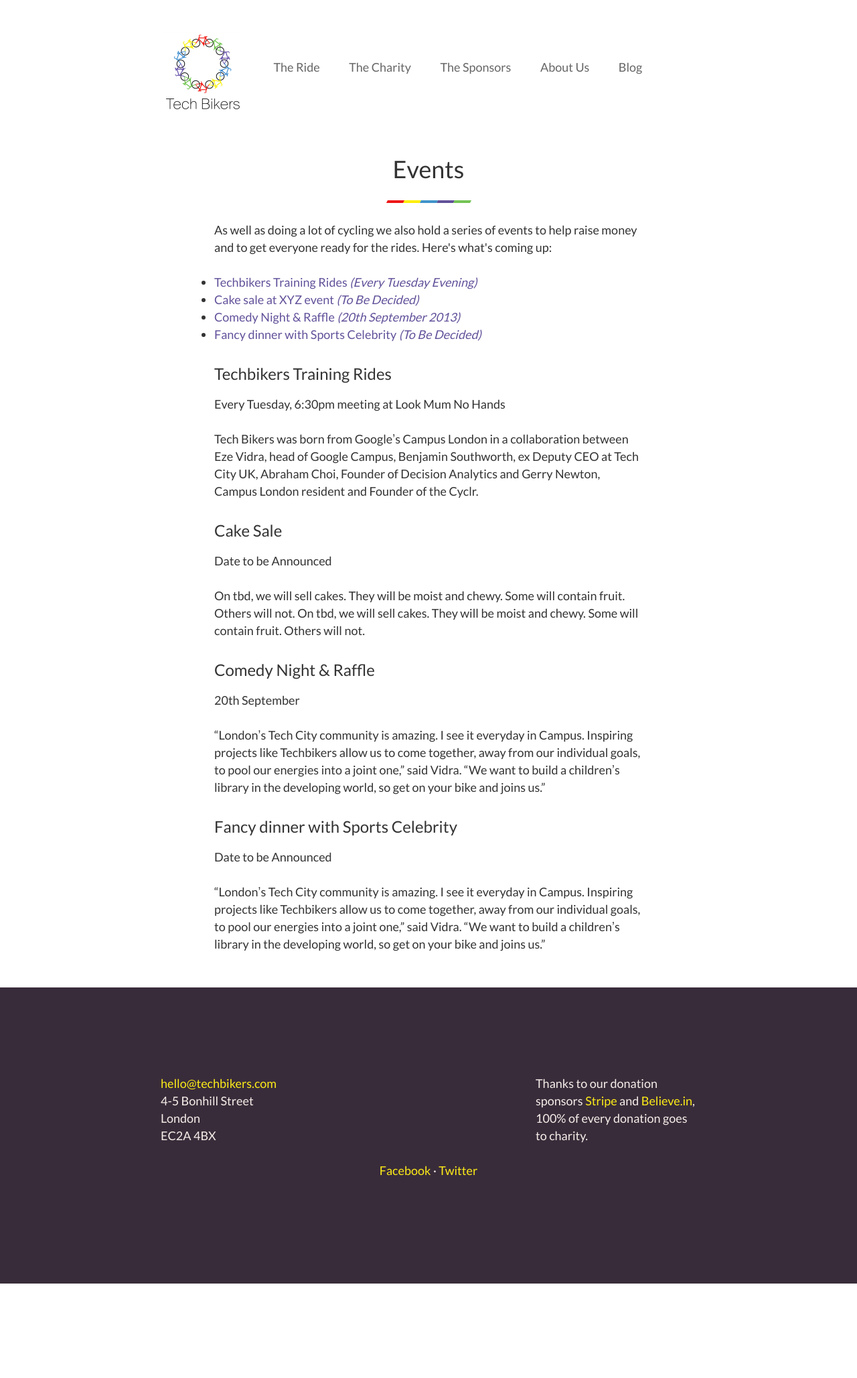
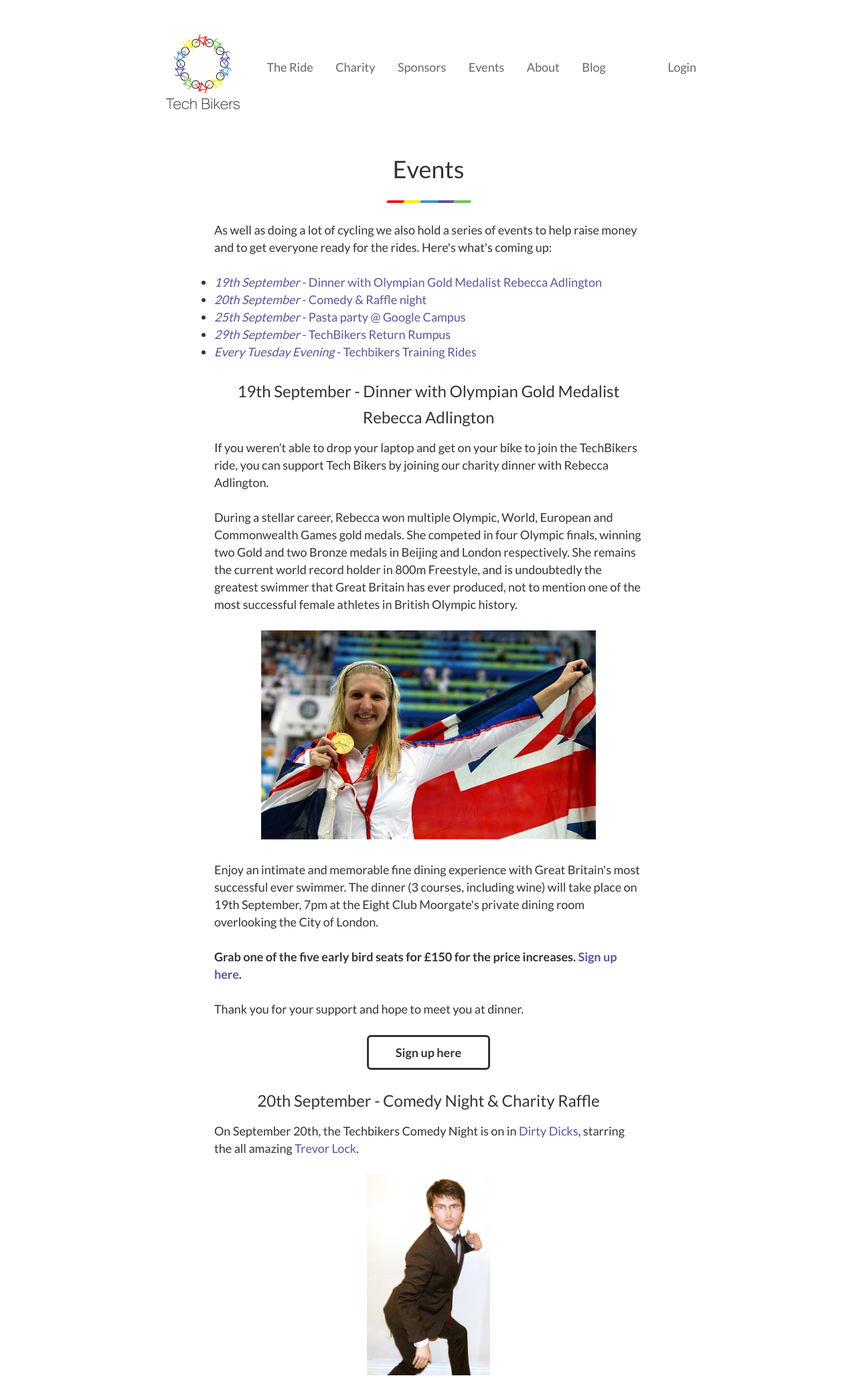
Before and after one commit to Techbikers/api, a Django app: page /events/ in a window 1280 px wide. Shown: the top 2057 px of the page at 67% size. Before the commit the page ends 1916 px from the top, so only its background shows below. Run offline with Django 3.2, Linux system fonts and the light colour scheme; parts of the project's set-up code (start-up, migrations or seed data) failed here and were passed over; some libraries are stand-ins or nearby versions.

Commit message:
Updated the events page with actual content.
Signed-off-by: Michael Willmott <michael@knodium.com>

```diff
--- a/techbikers/static/css/main.css
+++ b/techbikers/static/css/main.css
@@ -689,7 +689,7 @@ input[type="checkbox"] {
   -moz-transition: color 0.3s linear;
   -o-transition: color 0.3s linear;
   transition: color 0.3s linear;
-  margin: 0 40px 0 0;
+  margin: 0 30px 0 0;
   vertical-align: middle;
   height: 200px;
   line-height: 200px;
--- a/techbikers/static/less/layout.less
+++ b/techbikers/static/less/layout.less
@@ -43,7 +43,7 @@
     a {
       display: inline-block;
       .transition(color .3s linear);
-      margin: 0 40px 0 0;
+      margin: 0 30px 0 0;
       vertical-align: middle;
       height: 200px;
       line-height: 200px;
--- a/templates/events.html
+++ b/templates/events.html
@@ -9,42 +9,85 @@
 
     <p>
       As well as doing a lot of cycling we also hold a series of events to help raise money and to get everyone ready for the rides. Here's what's coming up:
-        <ul>
-            <li><a href="#trainingrides">Techbikers Training Rides <i>(Every Tuesday Evening)</i></a></li>
-            <li><a href="#cakesale">Cake sale at XYZ event <i>(To Be Decided)</i></a></li>
-            <li><a href="#comedynight">Comedy Night & Raffle <i>(20th September 2013)</i></a></li>
-            <li><a href="#celebritydinner">Fancy dinner with Sports Celebrity <i>(To Be Decided)</i></a></li>
-        </ul>
+      <ul>
+        <li><a href="#celebritydinner"><i>19th September</i> - Dinner with Olympian Gold Medalist Rebecca Adlington</i></a></li>
+        <li><a href="#comedynight"><i>20th September</i> - Comedy & Raffle night</i></a></li>
+        <li><a href="#pastaparty"><i>25th September</i> - Pasta party @ Google Campus</a></li>
+        <li><a href="#techbikersreturn"><i>29th September</i> - TechBikers Return Rumpus</a></li>
+        <li><a href="#trainingrides"><i>Every Tuesday Evening</i> - Techbikers Training Rides</a></li>
+      </ul>
     </p>
 
-    <h2 id="trainingrides">Techbikers Training Rides</h2>
+
+
+    <h2 class="centerText" id="celebritydinner">19th September - Dinner with Olympian Gold Medalist Rebecca Adlington</h2>
     <p>
-      Every Tuesday, 6:30pm meeting at Look Mum No Hands
+      If you weren’t able to drop your laptop and get on your bike to join the TechBikers ride, you can support Tech Bikers by joining our charity dinner with Rebecca Adlington.
     </p>
     <p>
-      Tech Bikers was born from Googleʼs Campus London in a collaboration between Eze Vidra, head of Google Campus, Benjamin Southworth, ex Deputy CEO at Tech City UK, Abraham Choi, Founder of Decision Analytics and Gerry Newton, Campus London resident and Founder of the Cyclr.
+      During a stellar career, Rebecca won multiple Olympic, World, European and Commonwealth Games gold medals. She competed in four Olympic finals, winning two Gold and two Bronze medals in Beijing and London respectively. She remains the current world record holder in 800m Freestyle, and is undoubtedly the greatest swimmer that Great Britain has ever produced, not to mention one of the most successful female athletes in British Olympic history.
+    </p>
+    <p class="centerText">
+      <img src="/static/img/events/rebecca-adlington.jpg" width="500" />
+    </p>
+    <p>
+      Enjoy an intimate and memorable fine dining experience with Great Britain's most successful ever swimmer. The dinner (3 courses, including wine) will take place on 19th September, 7pm at the Eight Club Moorgate's private dining room overlooking the City of London.
+    </p>
+    <p>
+      <b>Grab one of the five early bird seats for £150 for the price increases. <a href="http://goo.gl/XXZAdC">Sign up here</a>.</b>
+    </p>
+    <p>
+      Thank you for your support and hope to meet you at dinner.
+    </p>
+    <p class="centerText">
+      <a href="http://goo.gl/XXZAdC" class="btn" target="_blank">Sign up here</a>
     </p>
 
-    <h2 id="cakesale">Cake Sale</h2>
+
+
+    <h2 class="centerText" id="comedynight">20th September - Comedy Night & Charity Raffle</h2>
     <p>
-      Date to be Announced
+      On September 20th, the Techbikers Comedy Night is on in <a href="http://www.dirtydicks.co.uk/">Dirty Dicks</a>, starring the all amazing <a href="http://www.trevorlock.org/index1.html">Trevor Lock</a>.
+    </p>
+    <p class="centerText">
+      <img src="/static/img/events/trevor-lock.jpg" height="300" />
     </p>
     <p>
-      On tbd, we will sell cakes. They will be moist and chewy. Some will contain fruit. Others will not.
-      On tbd, we will sell cakes. They will be moist and chewy. Some will contain fruit. Others will not.
+      It promises to be a fantastic evening with lots of laughs, interesting people from the tech scene in London
+      and a charity auction with great prizes. <b>Tickets are only £20</b>
+    </p>
+    <p class="centerText">
+      <a href="https://techbikers-comedy.eventbrite.com/" class="btn" target="_blank">Sign up here</a>
     </p>
 
-    <h2 id="comedynight">Comedy Night & Raffle</h2>
-    <p>20th September</p>
+
+
+    <h2 class="centerText" id="pastaparty">25th September - Pasta party @ Google Campus</h2>
     <p>
-      “Londonʼs Tech City community is amazing. I see it everyday in Campus. Inspiring projects like Techbikers allow us to come together, away from our individual goals, to pool our energies into a joint one,” said Vidra. “We want to build a childrenʼs library in the developing world, so get on your bike and joins us.”
+      Stock up on those carbs before the ride. CentralWorking is hosting and you better be hungry when you join this delicious pasta party with five different toppings on a dozen of different pasta types.
+      Costs <b>only £10 per person</b> and that includes as much pasta & toppings as you can scoff. Great company included.
+      (We will soon include a link on how to sign up.)
+    </p>
+    <p class="centerText">
+      <a class="btn" target="_blank">Sign up coming soon!</a>
     </p>
 
-    <h2 id="celebritydinner">Fancy dinner with Sports Celebrity</h2>
-    <p>Date to be Announced</p>
+    <h2 class="centerText" id="techbikersreturn">29th September - TechBikers Return</h2>
     <p>
-      “Londonʼs Tech City community is amazing. I see it everyday in Campus. Inspiring projects like Techbikers allow us to come together, away from our individual goals, to pool our energies into a joint one,” said Vidra. “We want to build a childrenʼs library in the developing world, so get on your bike and joins us.”
+      Big fat party to celebrate the return of our besaddled friends.
+      <br/>
+      Details to follow soon.
     </p>
+
+    <h2 class="centerText" id="trainingrides">Every Tuesday Evening - Techbikers Training Rides</h2>
+    <p>
+      300 miles is LONG. We strongly recommend you to participate in at least one of the TechBikers practice rides.
+      Signup each week using the link below.
+    </p>
+    <p class="centerText">
+      <a href="http://techbikerspracticerides.eventbrite.com/" class="btn" target="_blank">Sign up here</a>
+    </p>
+
 
   </section>
 </div>
--- a/templates/shared/_base.html
+++ b/templates/shared/_base.html
@@ -29,14 +29,15 @@
       <img src="{% static 'img/logo@2x.png' %}" alt="TechBikers" width="125"/>
     </a>
     <a href="{% url "the_ride" %}">The Ride</a>
-    <a href="{% url "the_charity" %}">The Charity</a>
-    <a href="{% url "sponsors" %}">The Sponsors</a>
-    <a href="{% url "about" %}">About Us</a>
+    <a href="{% url "the_charity" %}">Charity</a>
+    <a href="{% url "sponsors" %}">Sponsors</a>
+    <a href="{% url "events" %}">Events</a>
+    <a href="{% url "about" %}">About</a>
     <a href="http://blog.techbikers.com/">Blog</a>
     {% if user.is_authenticated %}
     <a class="userAuth" href="{% url 'auth_logout' %}">Log out</a>
     {% else %}
-    <!-- <a class="userAuth" href="{% url 'rider_registration' %}?next=/sales/checkout/%3Fride%3D1">Sign Up</a> -->
+    <a class="userAuth" href="{% url 'auth_login' %}">Login</a>
     {% endif %}
   </nav>
 </header>
```
Also changed, not shown: techbikers/static/img/events/rebecca-adlington.jpg (added), techbikers/static/img/events/trevor-lock.jpg (added).
